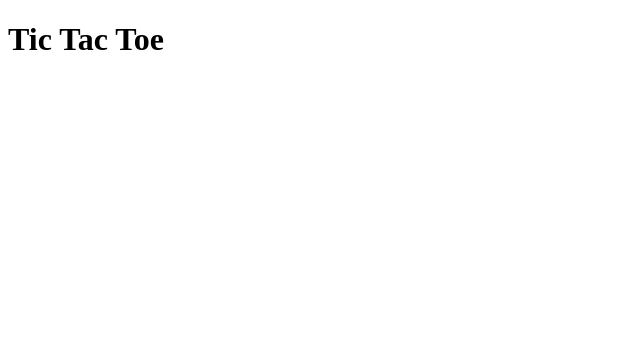
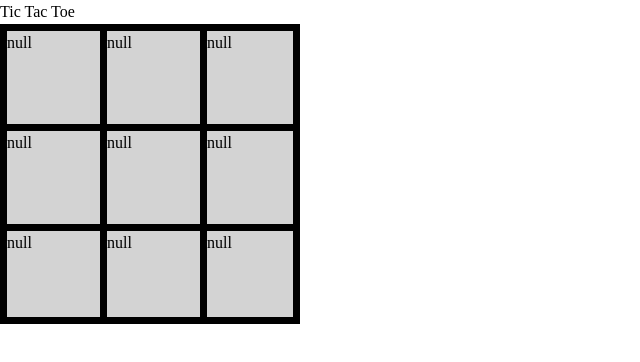
Before and after one commit to evhumphrey/jquery-ui, a website: page tictactoe/index.html in a window 1280 px wide. Shown: the whole page, without its empty margins (0-640 px from the left). Drawn offline with nearby package versions, Linux system fonts and the light colour scheme.

Commit message:
Render simple board

```diff
--- a/tictactoe/css/ttt.css
+++ b/tictactoe/css/ttt.css
@@ -0,0 +1,38 @@
+html, body, h1, ul, li, figure {
+  margin: 0;
+  padding: 0;
+  border: 0;
+  font-size: 100%;
+  font: inherit;
+  box-sizing: border-box;
+}
+
+ul li {
+  list-style: none;
+  float: left;
+  border-left: 7px solid black;
+  border-top: 7px solid black;
+  background: lightgrey;
+  width: 100px;
+  height: 100px;
+}
+
+ul li:nth-child(3n) {
+  border-right: 7px solid black;
+}
+
+ul li:nth-last-child(-n + 3) {
+  border-bottom: 7px solid black;
+}
+
+ul li:hover {
+  background: yellow;
+}
+
+ul {
+  width: 300px;
+}
+
+body {
+  line-height: 1.5;
+}
--- a/tictactoe/js/bundle.js
+++ b/tictactoe/js/bundle.js
@@ -165,13 +165,43 @@ module.exports = Game;
 /***/ (function(module, exports) {
 
 class View {
-  constructor(game, $el) {}
+  constructor(game, $el) {
+    this.game = game;
+    this.$el = $el;
+  }
 
-  bindEvents() {}
+  bindEvents() {
+
+    // use arrow to prevent global this scoping
+    $.each($('.cell'), (i, el) => {
+      // console.log($(el));
+      $(el).on("click", (event) => {
+        // alert(`EVENT: ${event.type} | EL CLICKED: ${i}`);
+        console.log(el);
+        console.log($(el).data("pos"));
+        this.game.playMove($(el).data("pos"));
+        $(el).css("background-color", "white");
+      });
+    });
+  }
 
   makeMove($square) {}
 
-  setupBoard() {}
+  setupBoard() {
+    let $list = $('<ul class="grid"></ul>');
+    for (let i = 0; i < 3; i++) {
+      for (let j = 0; j < 3; j++) {
+        let cell = this.game.board.grid[i][j];
+        let jCell = $(`<li class="cell">${cell}</li>`);
+        $list.append(jCell);
+        console.log($(jCell).data("pos", [i, j]));
+        console.log($(jCell).data("pos"));
+
+      }
+    }
+    this.$el.append($list);
+  }
+
 }
 
 module.exports = View;
@@ -316,6 +346,10 @@ const Game = __webpack_require__ (1)// require appropriate file
 
 $( () => {
   // Your code here
+  const $el = $('.ttt');
+  const view = new View(new Game(), $el);
+  view.setupBoard();
+  view.bindEvents();
 });
 
 
--- a/tictactoe/js/main.js
+++ b/tictactoe/js/main.js
@@ -3,4 +3,8 @@ const Game = require ('../bin/game.js')// require appropriate file
 
 $( () => {
   // Your code here
+  const $el = $('.ttt');
+  const view = new View(new Game(), $el);
+  view.setupBoard();
+  view.bindEvents();
 });
```
Also changed, not shown: tictactoe/index.html (+0 -1 lines), tictactoe/js/ttt-view.js (+33 -3 lines).
